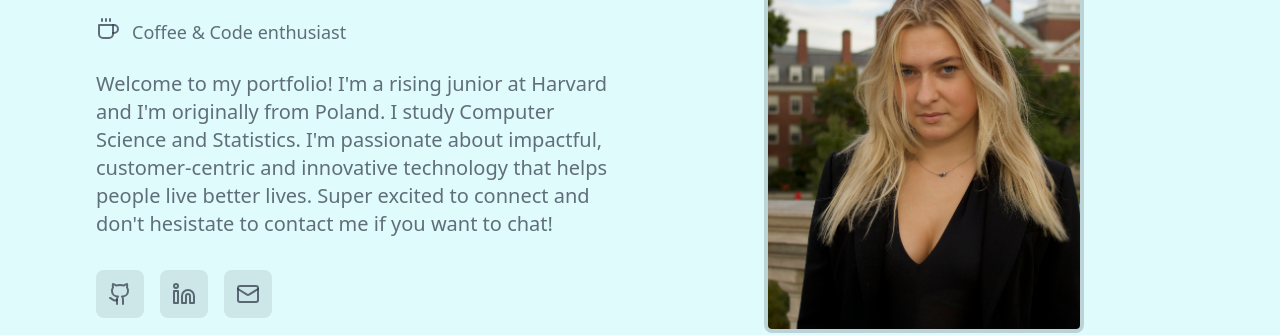
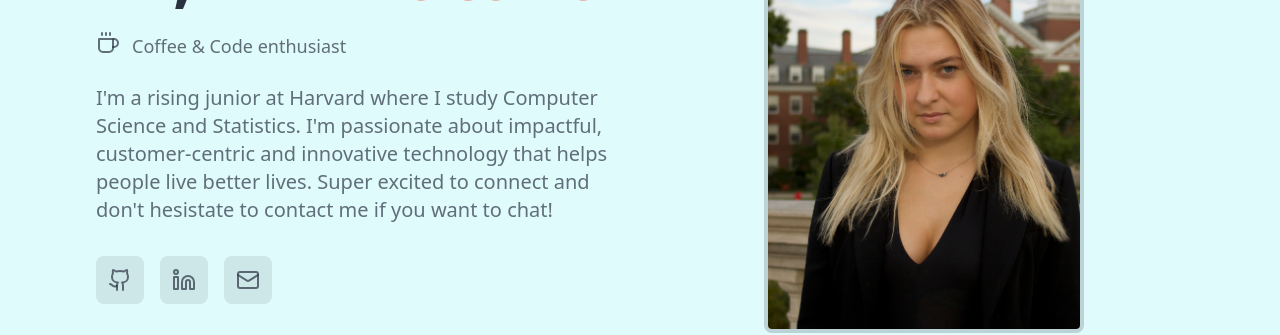
Before and after one commit to nsiwek1/personalweb, a React (Create React App) app: page / in a window 1280 px wide. Shown: the part 198-533 px from the top of the page. Built offline with nearby package versions, Linux system fonts and the light colour scheme; no server answers.

Commit message:
Update Hero.tsx

```diff
--- a/src/components/Hero.tsx
+++ b/src/components/Hero.tsx
@@ -19,7 +19,7 @@ const Hero: React.FC = () => {
                 <span className="text-base sm:text-lg">Coffee & Code enthusiast</span>
               </div>
               <p className="text-base sm:text-lg md:text-xl text-primary/70 max-w-3xl leading-relaxed">
-                Welcome to my portfolio! I'm a rising junior at Harvard and I'm originally from Poland. I study Computer
+               I'm a rising junior at Harvard where I study Computer
                 Science and Statistics. I'm passionate about impactful, customer-centric and innovative technology that
                 helps people live better lives. Super excited to connect and don't hesistate to contact me if you want to chat!
               </p>
```
